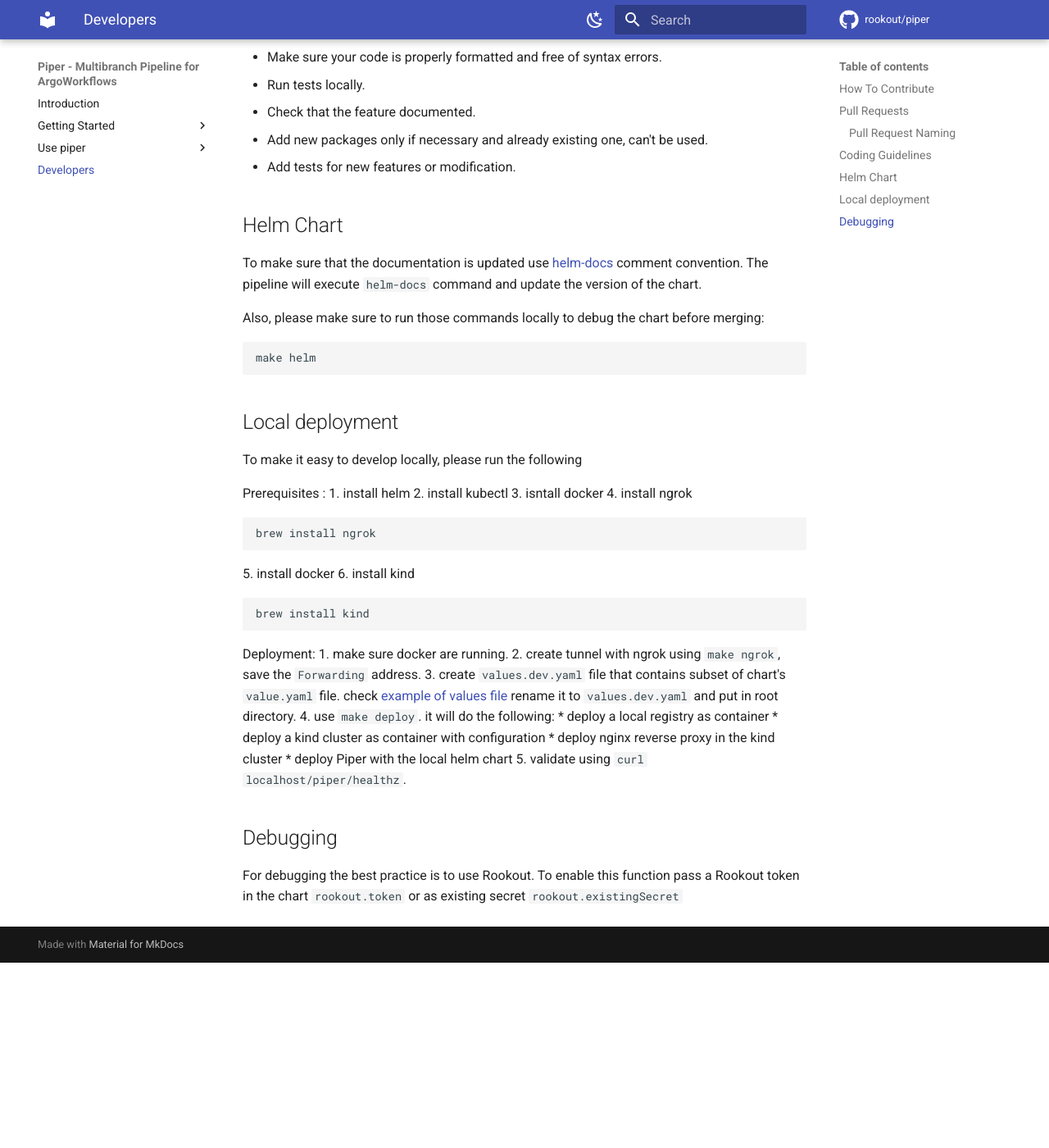
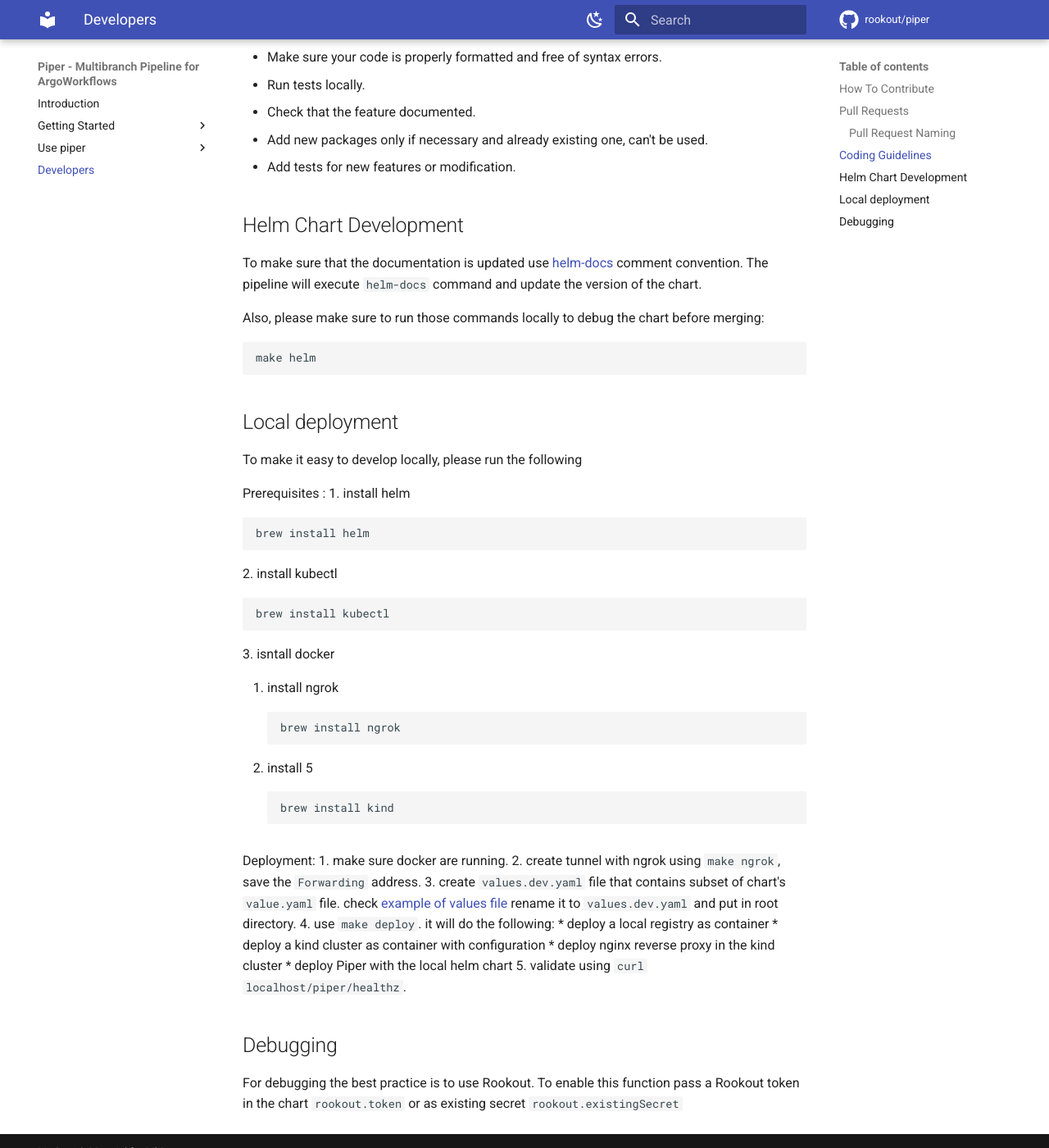
Before and after one commit to Rookout/piper, an MkDocs documentation site: the page built from docs/CONTRIBUTING.md, in a window 1280 px wide and 1400 px high, scrolled down 1616 px. Shown: the whole window at 82% size. Built offline with MkDocs 1.6.1 and Material for MkDocs 9.7.7, drawn with Linux system fonts in a browser that asks for light colours; comment, search, counter and statistics services are not loaded; before the commit the page ends 2790 px from its top, so only the background shows below that.

Commit message:
docs: minor fixes
Signed-off-by: Gosha <gosha@rookout.com>

````diff
--- a/docs/CONTRIBUTING.md
+++ b/docs/CONTRIBUTING.md
@@ -53,7 +53,7 @@ To maintain a consistent codebase and ensure readability, we follow a set of cod
 * Add new packages only if necessary and already existing one, can't be used.
 * Add tests for new features or modification.
 
-## Helm Chart
+## Helm Chart Development
 
 To make sure that the documentation is updated use [helm-docs](https://github.com/norwoodj/helm-docs) comment convention. The pipeline will execute `helm-docs` command and update the version of the chart.
 
@@ -69,14 +69,20 @@ To make it easy to develop locally, please run the following
 
 Prerequisites :
 1. install helm
+```bash
+brew install helm
+```
 2. install kubectl
+```bash
+brew install kubectl
+```
 3. isntall docker
+
 4. install ngrok
 ```bash
 brew install ngrok
 ```
-5. install docker
-6. install kind
+6. install 5
 ```bash
 brew install kind
 ```
````
Also changed, not shown: docs/getting_started/installation.md (+5 -1 lines), docs/usage/workflows_config.md (+2 -2 lines), docs/usage/workflows_folder.md (+1 -1 lines).
